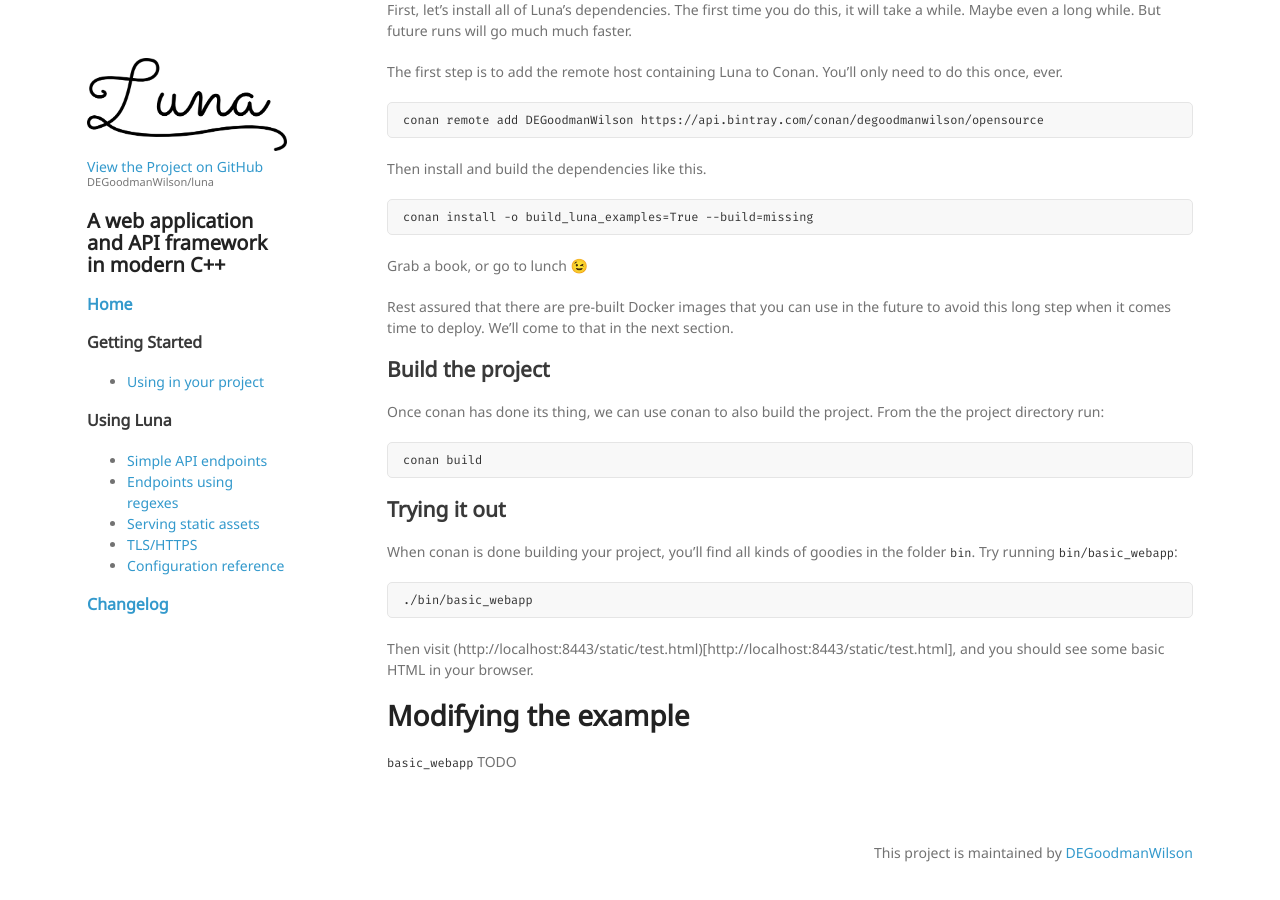
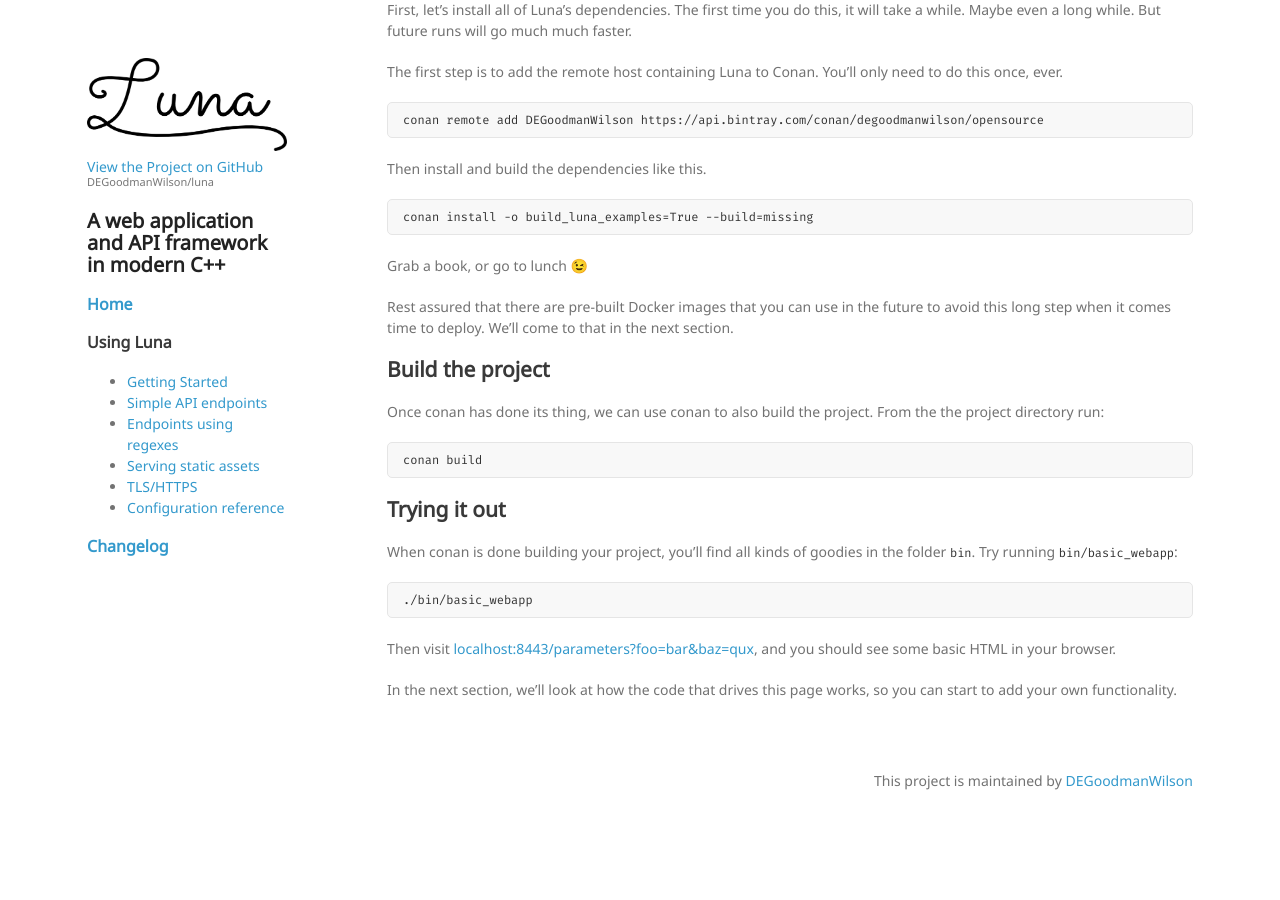
Before and after one commit to DEGoodmanWilson/luna, a Jekyll site: the page built from docs/using.md, in a window 1280 px wide and 900 px high, scrolled down 1389 px. Built offline with Jekyll 4.4.1, drawn with Linux system fonts in a browser that asks for light colours; after the commit the page ends 2217 px from its top, so only the background shows below that.

Commit message:
More documentation and examples improvements

````diff
--- a/docs/_layouts/default.html
+++ b/docs/_layouts/default.html
@@ -45,12 +45,9 @@
         <h1>A web application and API framework in modern C++</h1>
 
         <h2><a href="index.html">Home</a></h2>
-        <h2>Getting Started</h2>
-        <ul>
-          <li><a href="using.html">Using in your project</a></li>
-        </ul>
         <h2>Using Luna</h2>
         <ul>
+          <li><a href="using.html">Getting Started</a></li>
           <li><a href="simple_api_endpoint.html">Simple API endpoints</a></li>
           <li><a href="regexes.html">Endpoints using regexes</a></li>
           <li><a href="static_assets.html">Serving static assets</a></li>
--- a/docs/using.md
+++ b/docs/using.md
@@ -99,8 +99,6 @@ When conan is done building your project, you'll find all kinds of goodies in th
 ./bin/basic_webapp
 ```
 
-Then visit (http://localhost:8443/static/test.html)[http://localhost:8443/static/test.html], and you should see some basic HTML in your browser.
+Then visit [localhost:8443/parameters?foo=bar&baz=qux](localhost:8443/parameters?foo=bar&baz=qux), and you should see some basic HTML in your browser.
 
-# Modifying the example
-
-`basic_webapp` TODO
+In the next section, we'll look at how the code that drives this page works, so you can start to add your own functionality.
````
Also changed, not shown: docs/simple_api_endpoint.md (+1 -1 lines), 1 other file.
